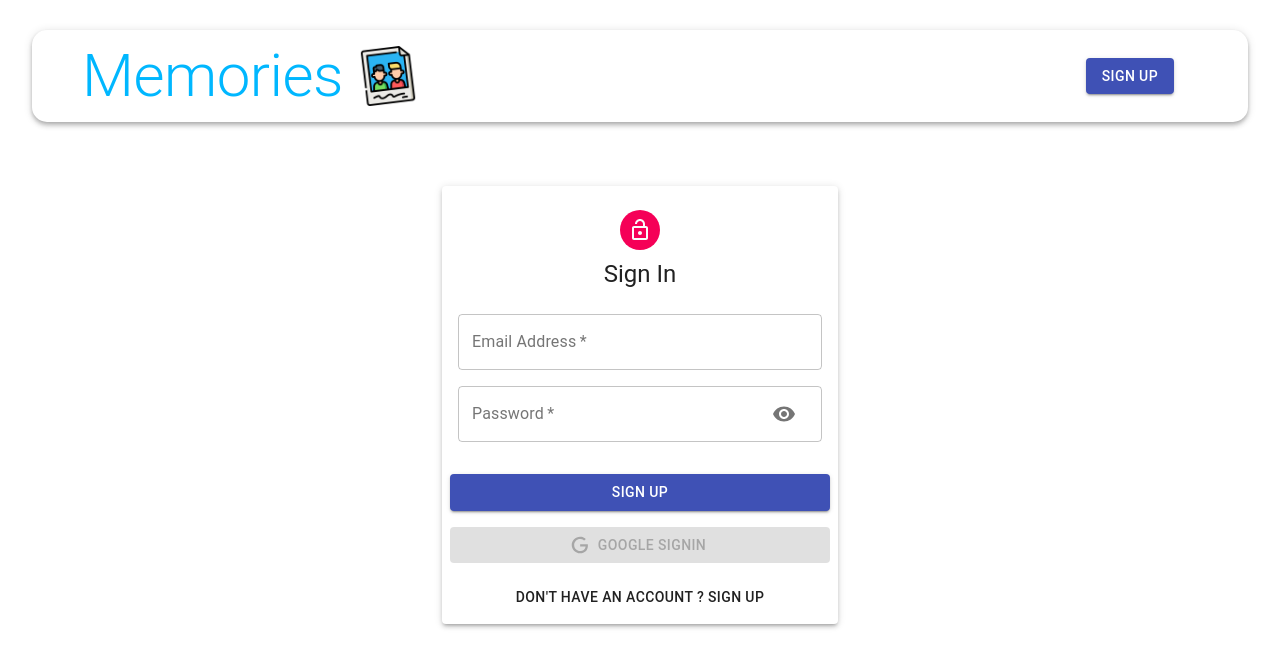
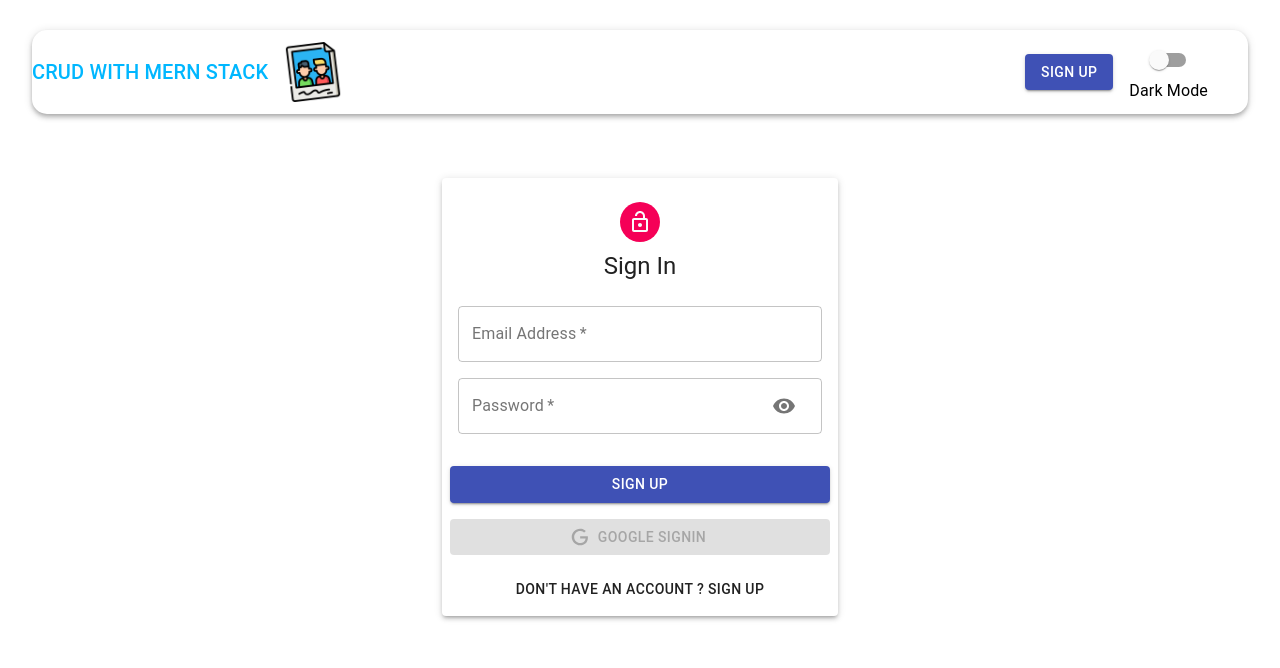
Before and after one commit to TrinhQuangvo/mern_crud_client, a React (Create React App) app: page /Auth in a window 1280 px wide. Shown: the top 668 px of the page. Built offline with nearby package versions, Linux system fonts and the light colour scheme.

Commit message:
fix bugs UI and limit posts

```diff
--- /dev/null
+++ b/src/actions/ui.actions.js
@@ -0,0 +1,8 @@
+import * as Action from "../constant/actionTypes";
+
+export const DarkMode = (dispatch) => {
+  return {
+    type: Action.DARK_MODE,
+    payload: dispatch,
+  };
+};
--- a/src/components/Navbar/index.jsx
+++ b/src/components/Navbar/index.jsx
@@ -1,52 +1,73 @@
-import { AppBar, Avatar, Button, Toolbar, Typography } from "@material-ui/core";
+import {
+  AppBar,
+  Avatar,
+  Button,
+  FormControlLabel,
+  FormGroup,
+  Switch,
+  Toolbar,
+  Typography,
+} from "@material-ui/core";
 import React, { useEffect, useState } from "react";
-import { useDispatch } from "react-redux";
-import { Link, useHistory, useLocation } from "react-router-dom";
+import { useDispatch, useSelector } from "react-redux";
+import { Link, useHistory } from "react-router-dom";
 import decode from "jwt-decode";
 import image from "./../../images/memories.png";
 import useStyle from "./styles";
-import { LOGOUT } from "./../../constant/actionTypes";
+import { LOGOUT, DARK_MODE } from "./../../constant/actionTypes";
+import { DarkMode } from "./../../actions/ui.actions";
 
 const Navbar = () => {
   const [user, setUser] = useState(JSON.parse(localStorage.getItem("profile")));
   const dispatch = useDispatch();
   const history = useHistory();
-  const location = useLocation();
   const classes = useStyle();
+  const [darkMode, setDarkMode] = useState(false);
+
+  const config = useSelector((state) => state.uiReducer);
+  console.log(config);
+  const toggleChecked = (e) => {
+    setDarkMode((darkMode) => !darkMode);
+    dispatch(DarkMode({ type: DARK_MODE, payload: e.target.checked }));
+  };
 
   useEffect(() => {
     const token = user?.token;
-
     if (token) {
       const decodedToken = decode(token);
-
       if (decodedToken.exp * 1000 < new Date().getTime()) {
         logout();
       }
     }
-
+    dispatch(DarkMode(window.localStorage.getItem("theme")));
     setUser(JSON.parse(localStorage.getItem("profile")));
-  }, [location]);
+  }, [dispatch]);
 
   const logout = () => {
     dispatch({ type: LOGOUT });
     history.push("/auth");
     setUser(null);
   };
+
   return (
-    <AppBar className={classes.appBar} position="static" color="inherit">
+    <AppBar
+      className={darkMode ? classes.appBar + " dark" : classes.appBar}
+      position="static"
+      color="inherit"
+    >
       <div className={classes.brandContainer}>
         <Typography
           component={Link}
           to="/"
           className={classes.heading}
-          variant="h2"
+          variant="h6"
           align="center"
         >
-          Memories
+          CRUD WITH MERN STACK
         </Typography>
         <img className={classes.image} src={image} alt="icon" height="60" />
       </div>
+
       <Toolbar className={classes.Toolbar}>
         {user?.result ? (
           <div className={classes.profile}>
@@ -57,7 +78,7 @@ const Navbar = () => {
             >
               {user.name}
             </Avatar>
-            <Typography className={classes.name} variant="h6">
+            <Typography className={classes.name} variant="h5">
               {user.result.name}
             </Typography>
             <Button
@@ -79,6 +100,13 @@ const Navbar = () => {
             Sign Up
           </Button>
         )}
+        <FormGroup>
+          <FormControlLabel
+            control={<Switch checked={darkMode} onChange={toggleChecked} />}
+            label="Dark Mode"
+            labelPlacement="bottom"
+          />
+        </FormGroup>
       </Toolbar>
     </AppBar>
   );
--- a/src/components/Navbar/styles.js
+++ b/src/components/Navbar/styles.js
@@ -1,43 +1,48 @@
-import { makeStyles } from '@material-ui/core/styles';
-import { deepPurple } from '@material-ui/core/colors';
+import { makeStyles } from "@material-ui/core/styles";
+import { deepPurple } from "@material-ui/core/colors";
 
 export default makeStyles((theme) => ({
   appBar: {
     borderRadius: 15,
-    margin: '30px 0',
-    display: 'flex',
-    flexDirection: 'row',
-    justifyContent: 'space-between',
-    alignItems: 'center',
-    padding: '10px 50px',
+    margin: "30px 0",
+    display: "flex",
+    flexDirection: "row",
+    justifyContent: "space-between",
+    alignItems: "center",
+    padding: "10px 0",
   },
   heading: {
-    color: 'rgba(0,183,255, 1)',
-    textDecoration: 'none',
+    color: "rgba(0,183,255, 1)",
+    textDecoration: "none",
   },
   image: {
-    marginLeft: '15px',
+    marginLeft: "15px",
   },
   toolbar: {
-    display: 'flex',
-    justifyContent: 'flex-end',
-    width: '400px',
+    display: "flex",
+    justifyContent: "flex-end",
+    width: "400px",
   },
   profile: {
-    display: 'flex',
-    justifyContent: 'space-between',
-    width: '400px',
+    display: "flex",
+    justifyContent: "space-around",
+    alignItems: "center",
   },
   userName: {
-    display: 'flex',
-    alignItems: 'center',
+    display: "flex",
+    alignItems: "center",
   },
   brandContainer: {
-    display: 'flex',
-    alignItems: 'center',
+    display: "flex",
+    alignItems: "center",
   },
   purple: {
     color: theme.palette.getContrastText(deepPurple[500]),
     backgroundColor: deepPurple[500],
   },
+  name: {
+    padding: "0 10px",
+    fontSize: "16px",
+    color: "#222",
+  },
 }));
--- a/src/components/Posts/Post/index.jsx
+++ b/src/components/Posts/Post/index.jsx
@@ -61,7 +61,7 @@ const Post = ({ post, setCurrentId, handleRemove }) => {
       />
       <div className={classes.overlay}>
         <Typography variant="h6">{post.name}</Typography>
-        <Typography variant="body2">
+        <Typography variant="h6">
           {moment(post.createdAt).fromNow()}
         </Typography>
       </div>
--- a/src/components/Posts/index.jsx
+++ b/src/components/Posts/index.jsx
@@ -7,12 +7,13 @@ import useStyles from "./styles";
 
 const Posts = ({ setCurrentId }) => {
   const posts = useSelector((state) => state.posts);
+
   const classes = useStyles();
 
   return !posts.length ? (
     <div>
       <Paper>
-        <Typography variant="h6" gutterBottom>
+        <Typography gutterBottom>
           No Post Found!
         </Typography>
       </Paper>
--- a/src/constant/actionTypes.js
+++ b/src/constant/actionTypes.js
@@ -6,3 +6,5 @@ export const LIKE = "LIKE";
 
 export const AUTH = "AUTH";
 export const LOGOUT = "LOGOUT";
+
+export const DARK_MODE = "DARK_MODE";
--- a/src/reducers/index.js
+++ b/src/reducers/index.js
@@ -2,8 +2,10 @@ import { combineReducers } from "redux";
 
 import authReducer from "./auth";
 import posts from "./posts";
+import uiReducer from "./ui.reducer";
 
 export default combineReducers({
   posts,
   authReducer,
+  uiReducer,
 });
--- /dev/null
+++ b/src/reducers/ui.reducer.js
@@ -0,0 +1,13 @@
+import { DARK_MODE } from "./../constant/actionTypes";
+
+const uiReducer = (state = false, action) => {
+  switch (action.type) {
+    case DARK_MODE:
+      localStorage.setItem("darkmode", JSON.stringify({ ...action.payload }));
+      return { ...state, darkMode: action.payload };
+    default:
+      return state;
+  }
+};
+
+export default uiReducer;
```
